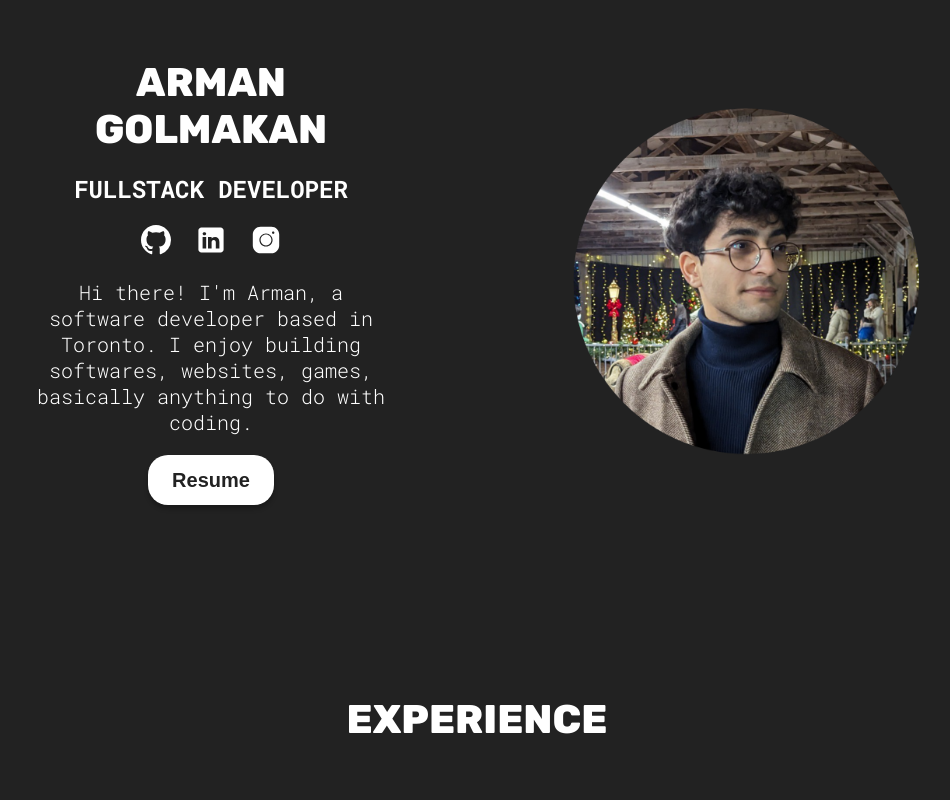
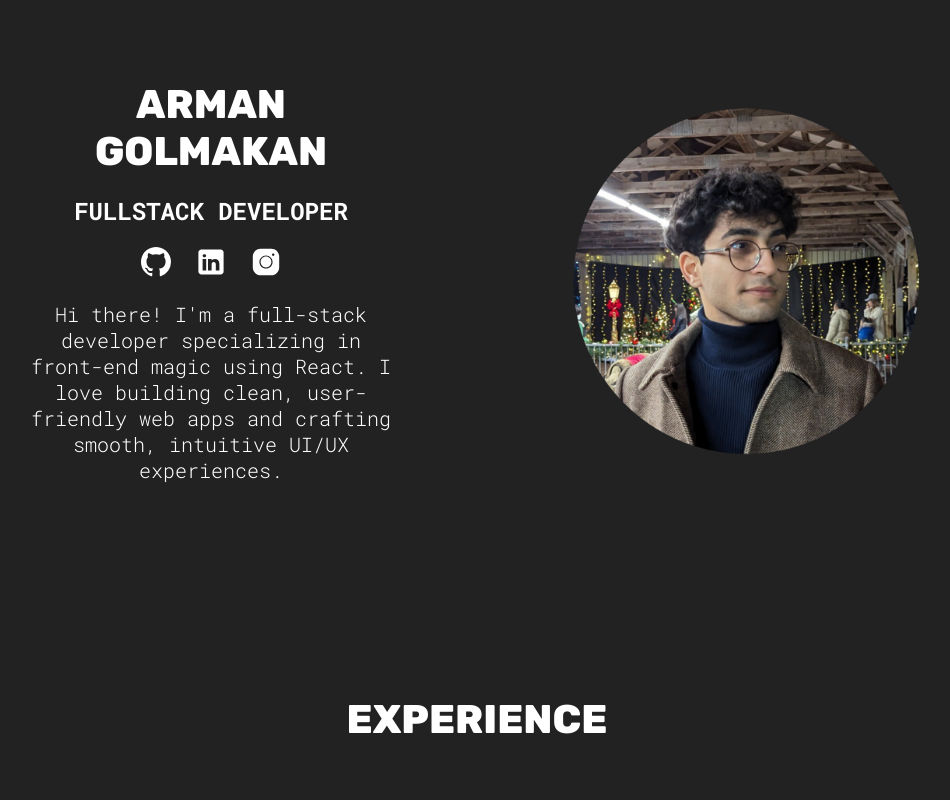
Before and after one commit to ArmanGolmakan/Portfolio-react, a React (Vite) app: page / in a window 1280 px wide. Shown: the top 800 px of the page, without its empty margins (163-1113 px from the left). Built offline with nearby package versions, Linux system fonts and the light colour scheme.

Commit message:
reworked personal desc

```diff
--- a/src/sections/Hero/Hero.jsx
+++ b/src/sections/Hero/Hero.jsx
@@ -3,8 +3,6 @@ import heroImg from "../../assets/arman-pfp.png";
 import instagramDark from "../../assets/instagram-dark.svg";
 import githubDark from "../../assets/gh.svg";
 import linkedinDark from "../../assets/linkedin-dark.svg";
-
-import CV from "../../assets/cv.pdf";
 
 function Hero() {
   const instagramIcon = instagramDark;
@@ -37,15 +35,10 @@ function Hero() {
           </a>
         </span>
         <p className={styles.description}>
-          Hi there! I'm Arman, a software developer based in Toronto. I enjoy
-          building softwares, websites, games, basically anything to do with
-          coding.
+          Hi there! I'm a full-stack developer specializing in front-end magic
+          using React. I love building clean, user-friendly web apps and
+          crafting smooth, intuitive UI/UX experiences.
         </p>
-        <a href={CV}>
-          <button className="hover" download>
-            Resume
-          </button>
-        </a>
       </div>
     </section>
   );
```
